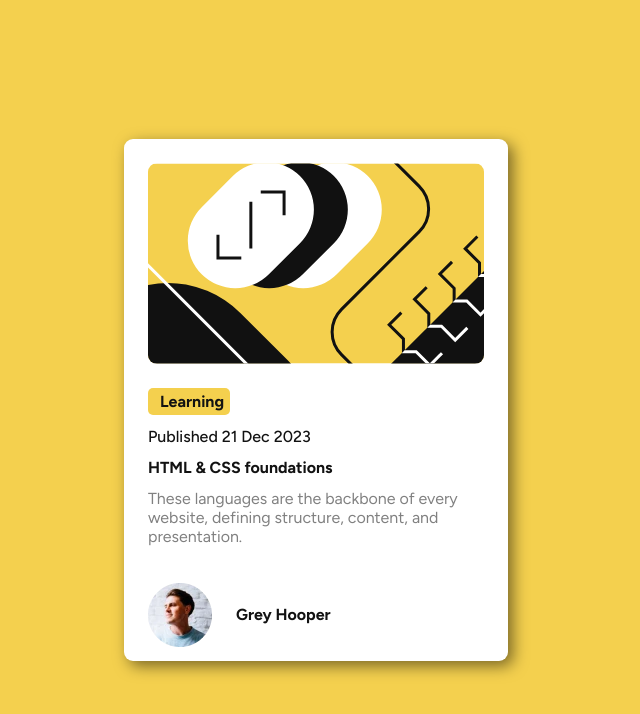
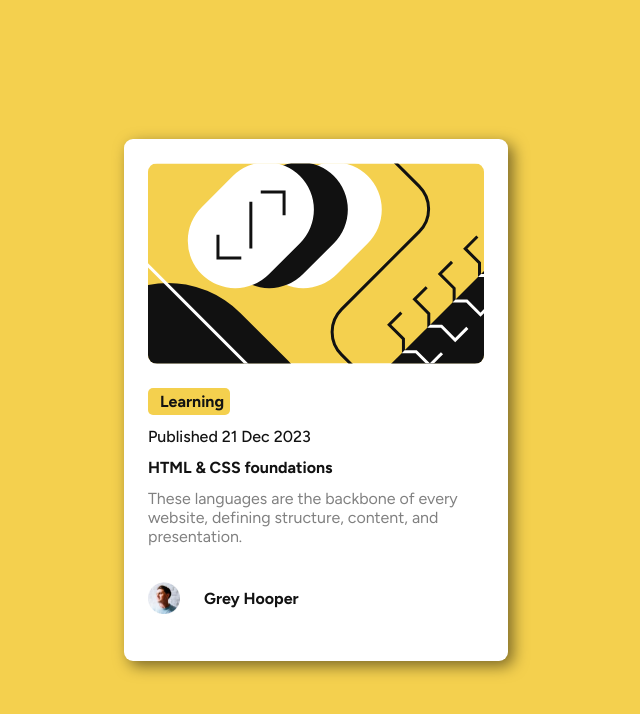
Before and after one commit to VictorEZCodes/blog-preview-card, a plain HTML site: page index.html in a window 1280 px wide. Shown: the whole page, without its empty margins (324-964 px from the left). Drawn offline with Linux system fonts and the light colour scheme.

Commit message:
Update style.css

```diff
--- a/css/style.css
+++ b/css/style.css
@@ -68,6 +68,11 @@ body {
   align-items: center;
 }
 
+.user-card img {
+  width: 32px;
+  height: 32px;
+}
+
 .user-card p {
   font-weight: 700;
 }
```
